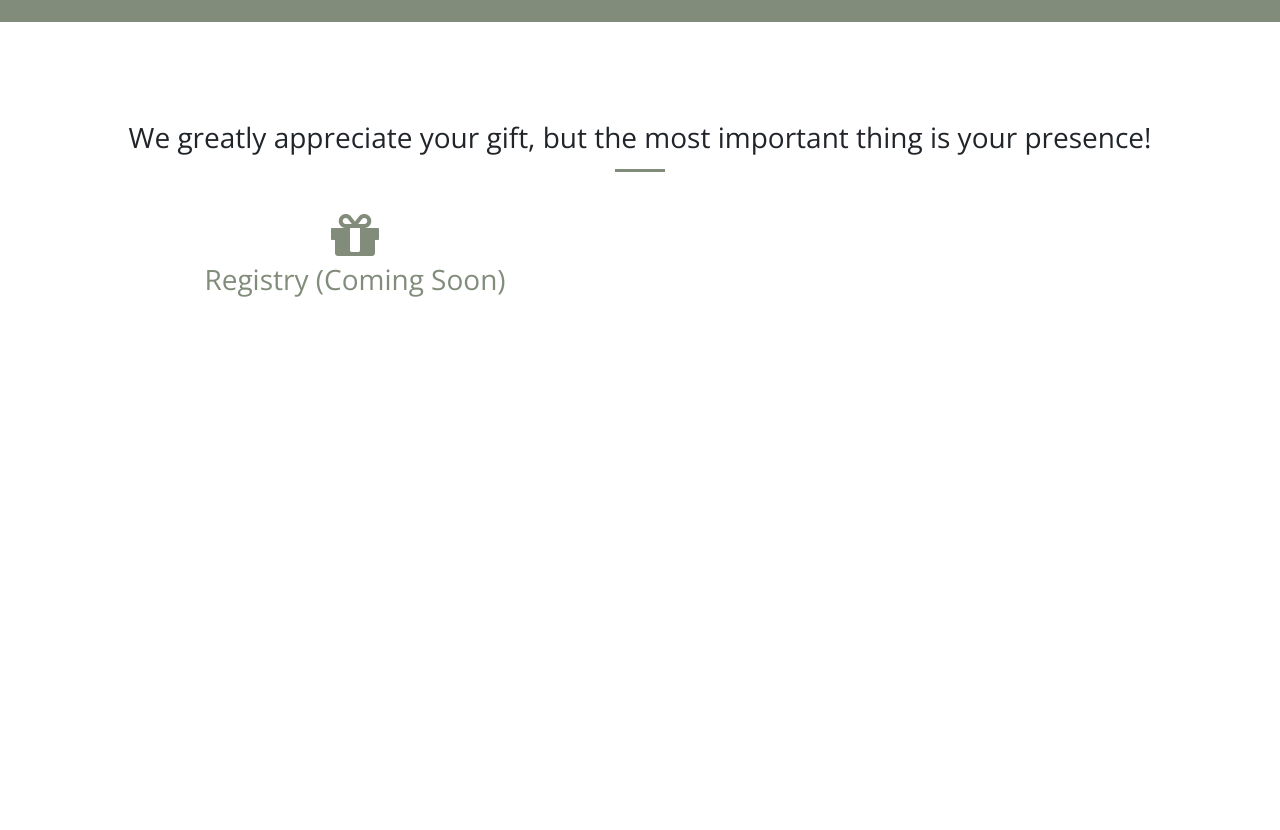
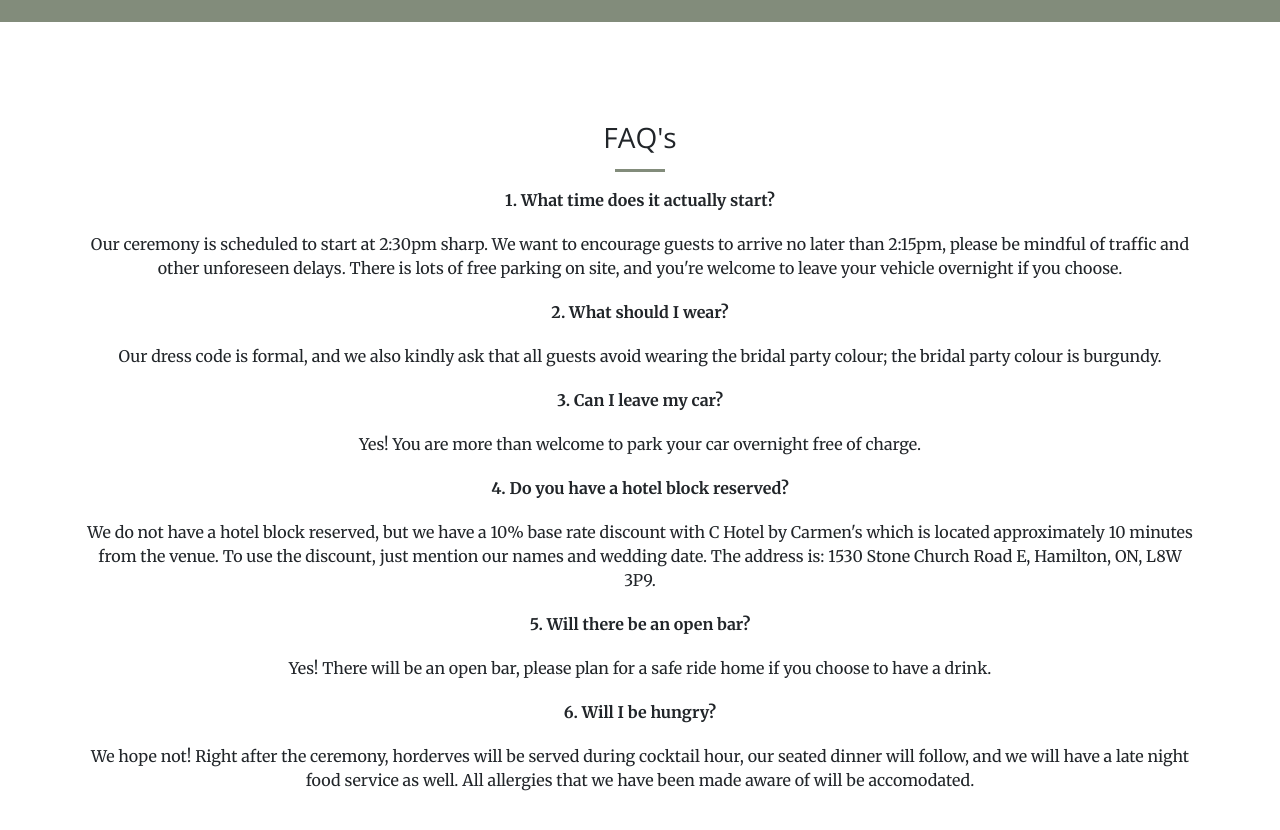
Before and after one commit to treehood/treehood.github.io, a plain HTML site: page index.html in a window 1280 px wide. Shown: the part 1640-2470 px from the top of the page. Before the commit the page ends 2043 px from the top, so only its background shows below. Drawn offline with nearby package versions, Linux system fonts and the light colour scheme.

Commit message:
add faq section and remove registry section.

```diff
--- a/index.html
+++ b/index.html
@@ -41,7 +41,7 @@
               <a class="nav-link js-scroll-trigger" href="#about">Venue</a>
             </li>
             <li class="nav-item">
-              <a class="nav-link js-scroll-trigger" href="#services">Registry (Coming Soon)</a>
+              <a class="nav-link js-scroll-trigger" href="#services">FAQ</a>
             </li>
           </ul>
         </div>
@@ -65,7 +65,7 @@
           <div class="col-lg-8 mx-auto text-center">
             <h2 class="section-heading text-white">Venue</h2>
             <hr class="light">
-            <p class="text-faded">We invite you to join us for this very special moment, which will be held on Sunday October 6th, 2024 at 2:30 pm</p>
+            <p class="text-faded">We invite you to join us for this very special moment, which will be held on Sunday October 6th, 2024 at 2:30 pm (please arrive by 2:15pm).</p>
             <p class="text-faded text-left">
             The Lakeview <br>
             180 Van Wagners Beach Rd, Hamilton, ON L8E 3L3
@@ -80,22 +80,20 @@
       <div class="container">
         <div class="row">
           <div class="col-lg-12 text-center">
-            <h3 class="section-heading">We greatly appreciate your gift, but the most important thing is your presence!</h3>
+            <h3 class="section-heading">FAQ's</h3>
             <hr class="primary">
-          </div>
-        </div>
-      </div>
-      <div class="container">
-        <div class="row">
-          <div class="col-lg-6 col-md-6 text-center">
-            <div class="service-box">
-              <h3>
-                <a href="">
-                  <i class="fa fa-2x fa-gift text-primary sr-icons"></i> <br>
-                  Registry (Coming Soon)
-                </a>
-              </h3>
-            </div>
+            <p><b>1. What time does it actually start?</p>
+            <p></b>Our ceremony is scheduled to start at 2:30pm sharp. We want to encourage guests to arrive no later than 2:15pm, please be mindful of traffic and other unforeseen delays. There is lots of free parking on site, and you're welcome to leave your vehicle overnight if  you choose.</p>
+            <p><b>2. What should I wear?</p>
+            <p></b>Our dress code is formal, and we also kindly ask that all guests avoid wearing the bridal party colour; the bridal party colour is burgundy.</p>
+            <p><b>3. Can I leave my car?</p>
+            <p></b>Yes! You are more than welcome to park your car overnight free of charge.</p>
+            <p><b>4. Do you have a hotel block reserved?</p>
+            <p></b>We do not have a hotel block reserved, but we have a 10% base rate discount with C Hotel by Carmen's which is located approximately 10 minutes from the venue. To use the discount, just mention our names and wedding date. The address is: 1530 Stone Church Road E, Hamilton, ON, L8W 3P9.</p>
+            <p><b>5. Will there be an open bar?</p>
+            <p></b>Yes! There will be an open bar, please plan for a safe ride home if you choose to have a drink.</p>
+            <p><b>6. Will I be hungry?</p>
+            <p></b>We hope not! Right after the ceremony, horderves will be served during cocktail hour, our seated dinner will follow, and we will have a late night food service as well. All allergies that we have been made aware of will be accomodated.</p>
           </div>
         </div>
       </div>
```
